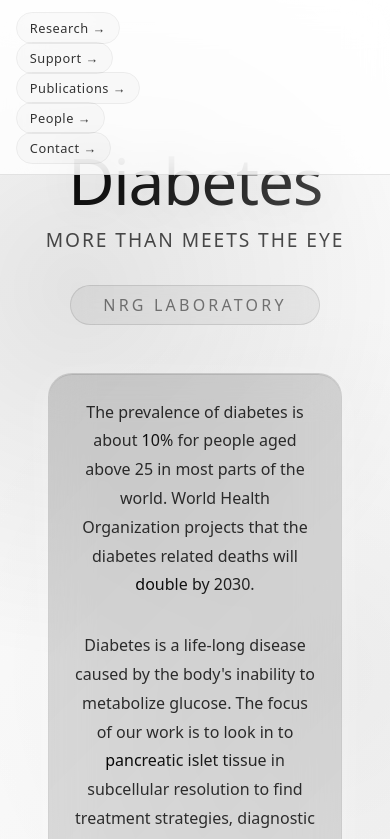
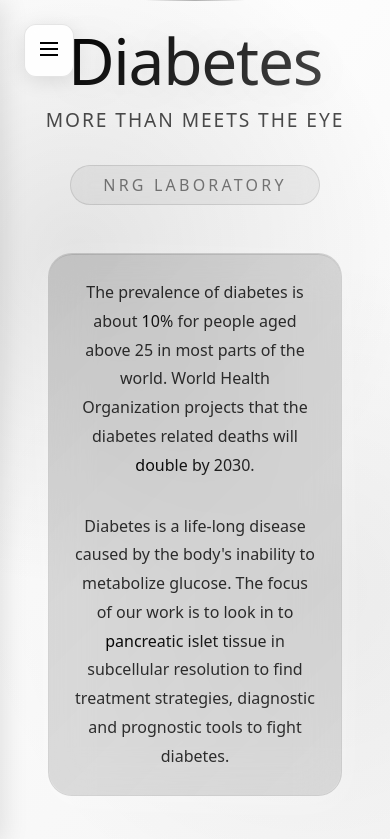
Before and after one commit to aniruddhballal/nikhil-lab-site, a React (Vite) app: page / in a window 390 px wide. Shown: the top 839 px of the page. Built offline with nearby package versions, Linux system fonts and the light colour scheme.

Commit message:
Hamburger Menu

```diff
--- a/src/pages/Home.tsx
+++ b/src/pages/Home.tsx
@@ -1,17 +1,111 @@
+import { useState } from 'react';
 import { Link } from 'react-router-dom';
 import styles from '../styles/Home.module.css';
 
 export default function Home() {
+  const [sidebarOpen, setSidebarOpen] = useState(false);
+
+  const toggleSidebar = () => {
+    setSidebarOpen(!sidebarOpen);
+  };
+
+  const closeSidebar = () => {
+    setSidebarOpen(false);
+  };
+
   return (
     <div className={styles.homeContainer}>
-      <nav className={styles.mainNavigation} aria-label="Main navigation">
-        <ul>
-          <li><Link to="/research">Research →</Link></li>
-          <li><Link to="/support">Support →</Link></li>
-          <li><Link to="/publications">Publications →</Link></li>
-          <li><Link to="/people">People →</Link></li>
-          <li><Link to="/contact">Contact →</Link></li>
-        </ul>
+      <button
+        onClick={toggleSidebar}
+        className={styles.menuButton}
+        aria-label="Open navigation menu"
+      >
+        <svg width="24" height="24" viewBox="0 0 24 24" fill="none" stroke="currentColor" strokeWidth="2">
+          <line x1="3" y1="6" x2="21" y2="6"></line>
+          <line x1="3" y1="12" x2="21" y2="12"></line>
+          <line x1="3" y1="18" x2="21" y2="18"></line>
+        </svg>
+      </button>
+
+      {sidebarOpen && (
+        <div
+          className={styles.sidebarOverlay}
+          onClick={closeSidebar}
+          aria-hidden="true"
+        />
+      )}
+
+      <nav
+        className={`${styles.sidebar} ${sidebarOpen ? styles.sidebarOpen : ''}`}
+        aria-label="Main navigation"
+      >
+        <div className={styles.sidebarHeader}>
+          <h3>NRG Laboratory</h3>
+          <button
+            onClick={closeSidebar}
+            className={styles.closeSidebar}
+            aria-label="Close navigation menu"
+          >
+            <svg width="24" height="24" viewBox="0 0 24 24" fill="none" stroke="currentColor" strokeWidth="2">
+              <line x1="18" y1="6" x2="6" y2="18"></line>
+              <line x1="6" y1="6" x2="18" y2="18"></line>
+            </svg>
+          </button>
+        </div>
+
+        <div className={styles.sidebarContent}>
+          <ul className={styles.sidebarNav}>
+            <li>
+              <Link to="/research" onClick={closeSidebar} className={styles.sidebarLink}>
+                <span>Research</span>
+                <svg width="16" height="16" viewBox="0 0 24 24" fill="none" stroke="currentColor" strokeWidth="2">
+                  <line x1="5" y1="12" x2="19" y2="12"></line>
+                  <polyline points="12,5 19,12 12,19"></polyline>
+                </svg>
+              </Link>
+            </li>
+            <li>
+              <Link to="/support" onClick={closeSidebar} className={styles.sidebarLink}>
+                <span>Support</span>
+                <svg width="16" height="16" viewBox="0 0 24 24" fill="none" stroke="currentColor" strokeWidth="2">
+                  <line x1="5" y1="12" x2="19" y2="12"></line>
+                  <polyline points="12,5 19,12 12,19"></polyline>
+                </svg>
+              </Link>
+            </li>
+            <li>
+              <Link to="/publications" onClick={closeSidebar} className={styles.sidebarLink}>
+                <span>Publications</span>
+                <svg width="16" height="16" viewBox="0 0 24 24" fill="none" stroke="currentColor" strokeWidth="2">
+                  <line x1="5" y1="12" x2="19" y2="12"></line>
+                  <polyline points="12,5 19,12 12,19"></polyline>
+                </svg>
+              </Link>
+            </li>
+            <li>
+              <Link to="/people" onClick={closeSidebar} className={styles.sidebarLink}>
+                <span>People</span>
+                <svg width="16" height="16" viewBox="0 0 24 24" fill="none" stroke="currentColor" strokeWidth="2">
+                  <line x1="5" y1="12" x2="19" y2="12"></line>
+                  <polyline points="12,5 19,12 12,19"></polyline>
+                </svg>
+              </Link>
+            </li>
+            <li>
+              <Link to="/contact" onClick={closeSidebar} className={styles.sidebarLink}>
+                <span>Contact</span>
+                <svg width="16" height="16" viewBox="0 0 24 24" fill="none" stroke="currentColor" strokeWidth="2">
+                  <line x1="5" y1="12" x2="19" y2="12"></line>
+                  <polyline points="12,5 19,12 12,19"></polyline>
+                </svg>
+              </Link>
+            </li>
+          </ul>
+
+          <div className={styles.sidebarFooter}>
+            <p>Advancing diabetes research through innovative pancreatic islet analysis.</p>
+          </div>
+        </div>
       </nav>
 
       <main className={styles.heroSection}>
--- a/src/styles/Home.module.css
+++ b/src/styles/Home.module.css
@@ -3,8 +3,6 @@
   background: linear-gradient(135deg, #ffffff 0%, #f5f5f5 100%);
   position: relative;
   overflow: hidden;
-  /* Add padding to account for fixed navigation */
-  padding-top: 80px; /* Adjust this value based on your nav height */
 }
 
 .homeContainer::before {
@@ -20,64 +18,172 @@
   pointer-events: none;
 }
 
-.mainNavigation {
+.menuButton {
+  position: fixed;
+  top: 2rem;
+  left: 2rem;
+  z-index: 1001;
+  background: rgba(255, 255, 255, 0.9);
+  border: 1px solid rgba(0, 0, 0, 0.1);
+  border-radius: 12px;
+  padding: 0.75rem;
+  cursor: pointer;
+  transition: all 0.3s cubic-bezier(0.4, 0, 0.2, 1);
+  backdrop-filter: blur(20px);
+  box-shadow: 0 4px 20px rgba(0, 0, 0, 0.1);
+}
+
+.menuButton:hover {
+  background: rgba(255, 255, 255, 1);
+  transform: translateY(-2px);
+  box-shadow: 0 8px 32px rgba(0, 0, 0, 0.15);
+}
+
+.sidebarOverlay {
   position: fixed;
   top: 0;
   left: 0;
   right: 0;
+  bottom: 0;
+  background: rgba(0, 0, 0, 0.4);
   z-index: 1000;
-  backdrop-filter: blur(20px);
-  background: rgba(255, 255, 255, 0.8);
-  border-bottom: 1px solid rgba(0, 0, 0, 0.1);
-  padding: 1rem 0;
+  backdrop-filter: blur(4px);
+  opacity: 0;
+  animation: fadeIn 0.3s ease-out forwards;
 }
 
-.mainNavigation ul {
+@keyframes fadeIn {
+  to {
+    opacity: 1;
+  }
+}
+
+.sidebar {
+  position: fixed;
+  top: 0;
+  left: 0;
+  width: 350px;
+  height: 100vh;
+  background: rgba(255, 255, 255, 0.95);
+  backdrop-filter: blur(20px);
+  border-right: 1px solid rgba(0, 0, 0, 0.1);
+  z-index: 1001;
+  transform: translateX(-100%);
+  transition: transform 0.4s cubic-bezier(0.4, 0, 0.2, 1);
+  box-shadow: 4px 0 24px rgba(0, 0, 0, 0.1);
+}
+
+.sidebarOpen {
+  transform: translateX(0);
+}
+
+.sidebarHeader {
+  display: flex;
+  justify-content: space-between;
+  align-items: center;
+  padding: 2rem;
+  border-bottom: 1px solid rgba(0, 0, 0, 0.1);
+}
+
+.sidebarHeader h3 {
+  margin: 0;
+  font-size: 1.2rem;
+  font-weight: 300;
+  color: rgba(0, 0, 0, 0.8);
+  letter-spacing: 0.1em;
+}
+
+.closeSidebar {
+  background: none;
+  border: none;
+  cursor: pointer;
+  padding: 0.5rem;
+  border-radius: 8px;
+  transition: all 0.3s ease;
+  color: rgba(0, 0, 0, 0.7);
+}
+
+.closeSidebar:hover {
+  background: rgba(0, 0, 0, 0.1);
+  color: #000000;
+}
+
+.sidebarContent {
+  display: flex;
+  flex-direction: column;
+  height: calc(100vh - 100px);
+  justify-content: space-between;
+}
+
+.sidebarNav {
   list-style: none;
   margin: 0;
-  padding: 0;
-  display: flex;
-  justify-content: center;
-  gap: 3rem;
+  padding: 2rem 0;
+  flex: 1;
 }
 
-.mainNavigation li a {
-  color: rgba(0, 0, 0, 0.8);
-  text-decoration: none;
-  font-size: 0.9rem;
-  font-weight: 300;
-  letter-spacing: 0.5px;
-  position: relative;
-  padding: 0.5rem 1rem;
-  border-radius: 20px;
-  transition: all 0.3s cubic-bezier(0.4, 0, 0.2, 1);
-  backdrop-filter: blur(10px);
-  background: rgba(0, 0, 0, 0.02);
-  border: 1px solid rgba(0, 0, 0, 0.05);
+.sidebarNav li {
+  margin-bottom: 0.5rem;
 }
 
-.mainNavigation li a:hover {
-  color: #000000;
-  background: rgba(0, 0, 0, 0.1);
-  border-color: rgba(0, 0, 0, 0.2);
-  transform: translateY(-2px);
-  box-shadow: 0 8px 32px rgba(0, 0, 0, 0.1);
+.sidebarLink {
+  display: flex;
+  align-items: center;
+  justify-content: space-between;
+  padding: 1rem 2rem;
+  text-decoration: none;
+  color: rgba(0, 0, 0, 0.7);
+  font-size: 1rem;
+  font-weight: 300;
+  letter-spacing: 0.05em;
+  transition: all 0.3s cubic-bezier(0.4, 0, 0.2, 1);
+  border-left: 3px solid transparent;
+  position: relative;
 }
 
-.mainNavigation li a::after {
+.sidebarLink::before {
   content: '';
   position: absolute;
-  bottom: -1px;
-  left: 50%;
+  left: 0;
+  top: 0;
+  bottom: 0;
   width: 0;
-  height: 1px;
-  background: linear-gradient(90deg, transparent, #000000, transparent);
-  transition: all 0.3s ease;
-  transform: translateX(-50%);
+  background: linear-gradient(135deg, rgba(0, 0, 0, 0.1), rgba(0, 0, 0, 0.05));
+  transition: width 0.3s ease;
 }
 
-.mainNavigation li a:hover::after {
-  width: 80%;
+.sidebarLink:hover {
+  color: #000000;
+  background: rgba(0, 0, 0, 0.05);
+  border-left-color: rgba(0, 0, 0, 0.3);
+  transform: translateX(8px);
+  width: 96%;
+}
+
+.sidebarLink:hover::before {
+  width: 100%;
+}
+
+.sidebarLink:hover svg {
+  transform: translateX(4px);
+}
+
+.sidebarLink svg {
+  transition: transform 0.3s ease;
+  opacity: 0.5;
+}
+
+.sidebarFooter {
+  padding: 2rem;
+  border-top: 1px solid rgba(0, 0, 0, 0.1);
+}
+
+.sidebarFooter p {
+  margin: 0;
+  font-size: 0.85rem;
+  color: rgba(0, 0, 0, 0.5);
+  font-weight: 300;
+  line-height: 1.5;
 }
 
 .heroSection {
@@ -85,8 +191,7 @@
   flex-direction: column;
   align-items: center;
   justify-content: center;
-  /* Change from min-height: 100vh to calc() to account for navigation */
-  min-height: calc(100vh - 80px);
+  min-height: 100vh;
   padding: 2rem;
   position: relative;
   z-index: 1;
@@ -198,24 +303,13 @@
 }
 
 @media (max-width: 768px) {
-  .homeContainer {
-    /* Increase padding on mobile due to navigation height change */
-    padding-top: 120px;
+  .sidebar {
+    width: 300px;
   }
 
-  .mainNavigation ul {
-    flex-direction: column;
-    gap: 1rem;
-    padding: 0 1rem;
-  }
-
-  .mainNavigation li a {
-    font-size: 0.8rem;
-    padding: 0.4rem 0.8rem;
-  }
-
-  .heroSection {
-    min-height: calc(100vh - 120px);
+  .menuButton {
+    top: 1.5rem;
+    left: 1.5rem;
   }
 
   .heroContent {
@@ -233,11 +327,16 @@
 }
 
 @media (max-width: 480px) {
-  .mainNavigation ul {
-    gap: 0.5rem;
+  .sidebar {
+    width: 280px;
   }
 
   .heroContent {
     padding: 1.5rem;
   }
+
+  .sidebarLink {
+    padding: 0.75rem 1.5rem;
+    font-size: 0.9rem;
+  }
 }
```
